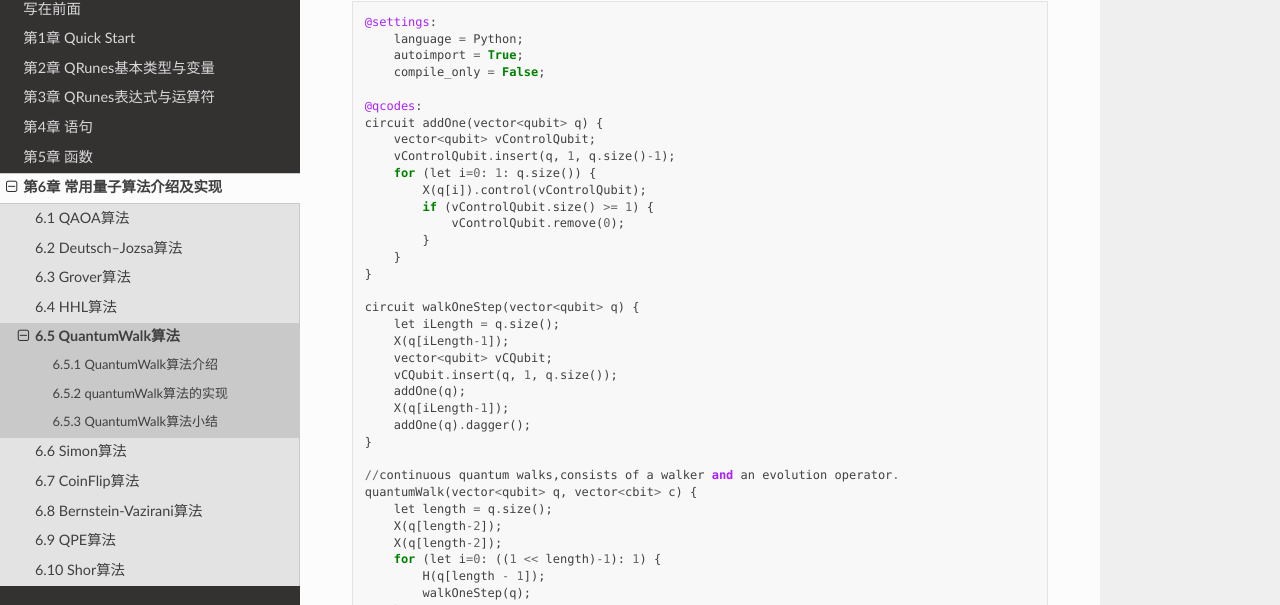
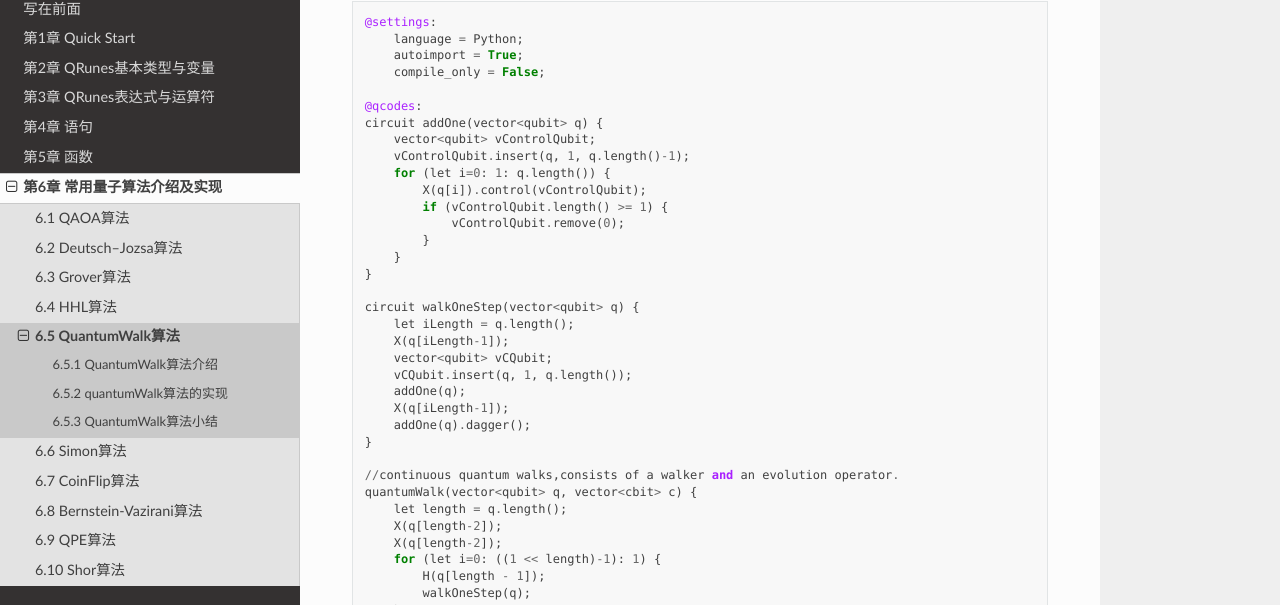
Before and after one commit to OriginQ/QRunes, a Sphinx documentation site: the page built from source/chapters/algorithms/QuantumWalk_Algorithm.rst, in a window 1280 px wide and 900 px high, scrolled down 534 px. Shown: the part 111-716 px from the top of the window. Built offline with Sphinx 7.4.7 and the Read the Docs theme 2.0.0, drawn with Linux system fonts in a browser that asks for light colours.

Commit message:
quantum walk code changed

```diff
--- a/source/chapters/algorithms/QuantumWalk_Algorithm.rst
+++ b/source/chapters/algorithms/QuantumWalk_Algorithm.rst
@@ -24,20 +24,20 @@ QuantumWalk作为一种新的量子计算模型具有巨大的前景，为经典
     @qcodes:
     circuit addOne(vector<qubit> q) {
         vector<qubit> vControlQubit;
-        vControlQubit.insert(q, 1, q.size()-1);
-        for (let i=0: 1: q.size()) {
+        vControlQubit.insert(q, 1, q.length()-1);
+        for (let i=0: 1: q.length()) {
             X(q[i]).control(vControlQubit);
-            if (vControlQubit.size() >= 1) {
+            if (vControlQubit.length() >= 1) {
                 vControlQubit.remove(0);
             }
         }
     }
 
     circuit walkOneStep(vector<qubit> q) {
-        let iLength = q.size();
+        let iLength = q.length();
         X(q[iLength-1]);
         vector<qubit> vCQubit;
-        vCQubit.insert(q, 1, q.size());
+        vCQubit.insert(q, 1, q.length());
         addOne(q);
         X(q[iLength-1]);
         addOne(q).dagger();
@@ -45,7 +45,7 @@ QuantumWalk作为一种新的量子计算模型具有巨大的前景，为经典
 
     //continuous quantum walks,consists of a walker and an evolution operator.
     quantumWalk(vector<qubit> q, vector<cbit> c) {
-        let length = q.size();
+        let length = q.length();
         X(q[length-2]);
         X(q[length-2]);
         for (let i=0: ((1 << length)-1): 1) {
```
